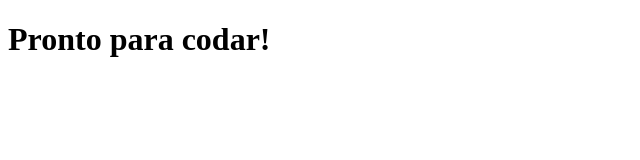
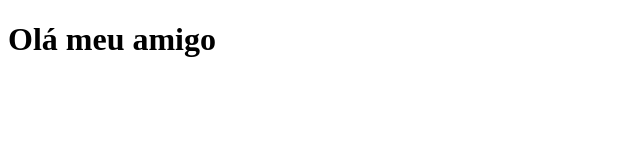
Before and after one commit to L199/Front-End-aprender, a website: page public/index.html in a window 1280 px wide. Shown: the whole page, without its empty margins (0-640 px from the left). Drawn offline with Linux system fonts and the light colour scheme.

Commit message:
index novo

```diff
--- a/public/index.html
+++ b/public/index.html
@@ -1,10 +1,14 @@
 <!DOCTYPE html>
-<html>
-  <head>
+<html lang="pt-br">
+
+<head>
     <meta charset="UTF-8">
+    <meta name="viewport" content="width=device-width, initial-scale=1">
     <title>Webjump - Desafio Frontend</title>
-  </head>
-  <body>
-    <h1>Pronto para codar!</h1>
-  </body>
+</head>
+
+<body>
+    <h1>Olá meu amigo</h1>
+</body>
+
 </html>
```
